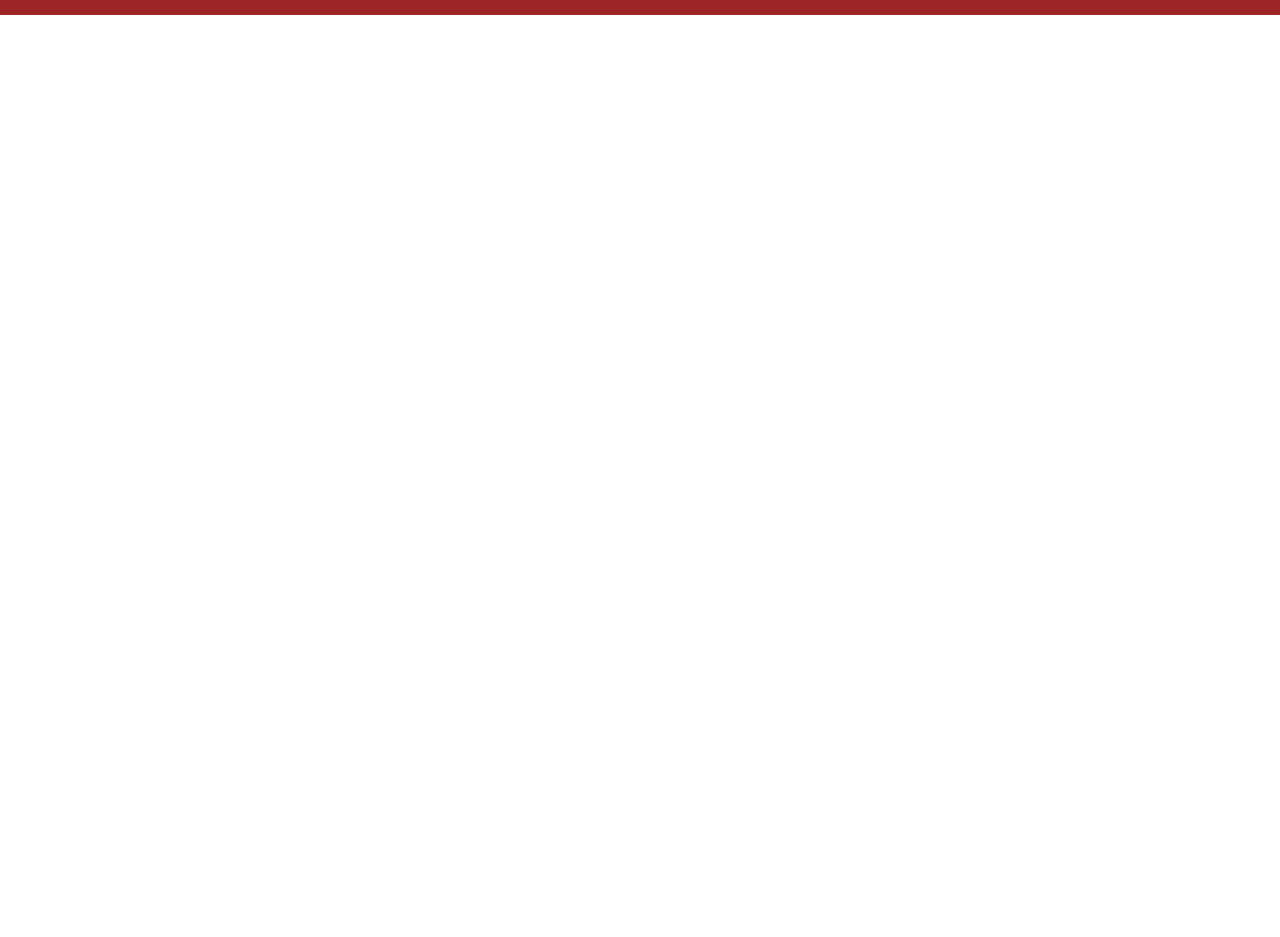
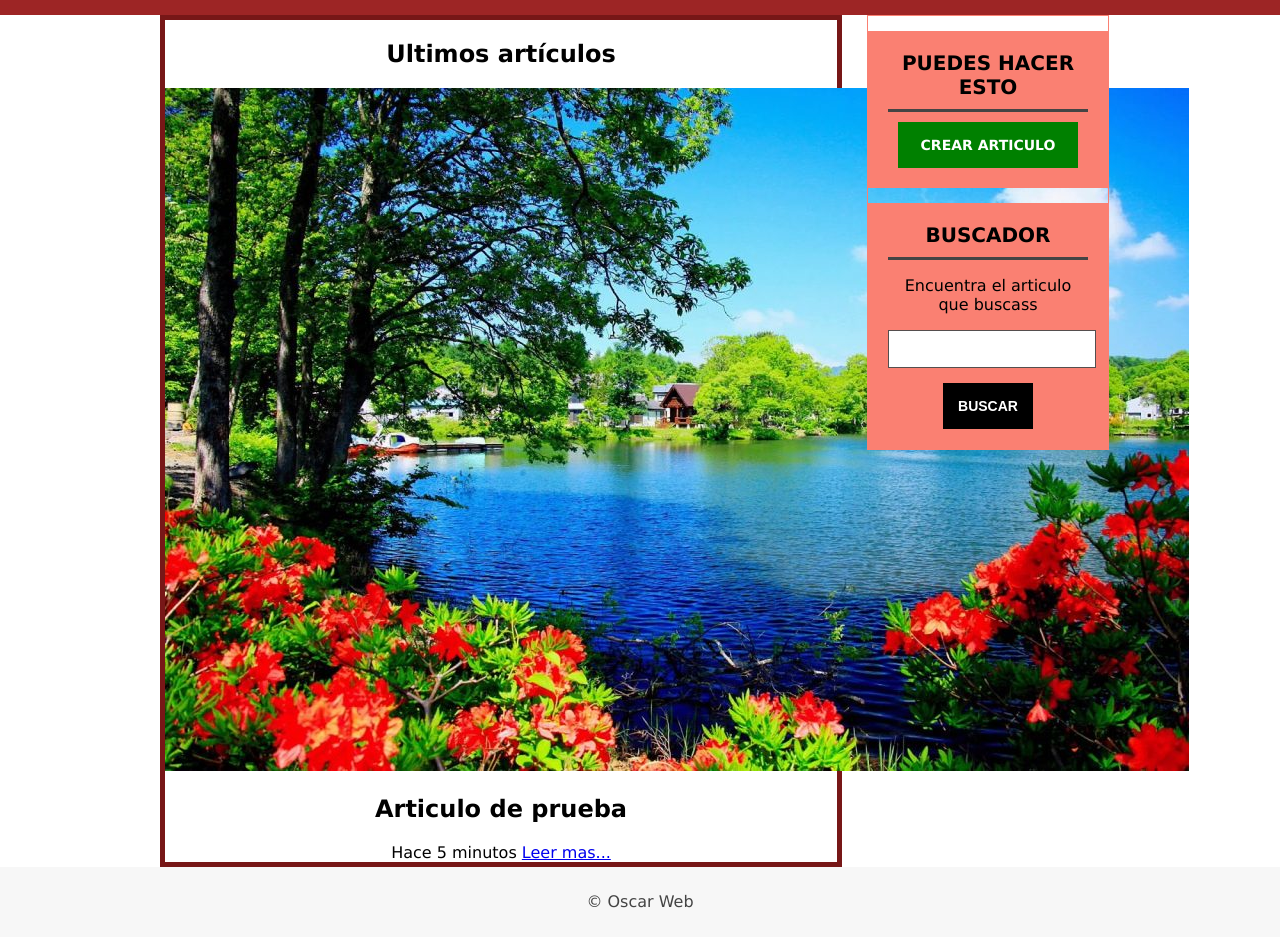
Before and after one commit to OscarArmasOP/Maquetacion-Web, a plain HTML site: page index.html in a window 1280 px wide. Shown: the part 500-1437 px from the top of the page. Before the commit the page ends 800 px from the top, so only its background shows below. Drawn offline with Linux system fonts and the light colour scheme.

Commit message:
Probando listado de articulos con JS

```diff
--- a/assets/css/styles.css
+++ b/assets/css/styles.css
@@ -12,14 +12,14 @@ body {
     width: 100%;
     background: rgb(255, 255, 255);
     border-bottom: 5px solid grey;
-    border-top: 10px solid lightblue;
+    border-top: 10px solid rgb(63, 11, 11);
 }
 
 #logo {
     width: 30%;
     font-size: 30px;
     float: left;
-    color: lightblue;
+    color: rgb(83, 22, 22);
     margin-top: 35px;
 }
 
@@ -135,12 +135,97 @@ body {
     color: withe;
 }
 
-.slider-small {
+#slider.slider-small {
     height: 150px;
 }
 
-.slider-small h1 {
+#slider.slider-small h1 {
     margin-top: 0px;
     padding: 0px;
-    padding-top: 150px;
+    padding-top: 50px;
 }
+
+#content {
+    width: 70%;
+    float: left;
+    border: 5px solid rgb(119, 23, 23);
+    min-height: 650px;
+    margin-right: 25px;
+    ;
+}
+
+#asidebar {
+    width: 25%;
+    float: left;
+    border: 1px solid salmon;
+}
+
+.sidebar-item {
+    background: salmon;
+    padding: 20px;
+    margin-top: 15px;
+}
+
+.sidebar-item .btn {
+    margin: 0px auto;
+    margin-top: 10px;
+    transition: 300ms all;
+}
+
+.sidebar-item .btn:hover {
+    background: #444444;
+    color: withe;
+}
+
+.sidebar-item h3 {
+    text-transform: uppercase;
+    font-size: 20px;
+    margin: 0px;
+    padding-bottom: 10px;
+    margin-bottom: 10px;
+    border-bottom: 3px solid #444444;
+}
+
+.btn {
+    display: block;
+    background: black;
+    color: white;
+    padding: 15px;
+    font-weight: bold;
+    text-transform: uppercase;
+    font-size: 14px;
+    text-decoration: none;
+    max-width: 150px;
+    border: none;
+    cursor: pointer;
+}
+
+.btn-success {
+    background: green;
+}
+
+input[type="text"] {
+    width: 100%;
+    height: 30px;
+    border: 1px solid #554e4e;
+    margin-bottom: 5px;
+    padding: 3px;
+    transition: 300ms all;
+}
+
+input[type="text"]:focus {
+    box-shadow: 0px 0px 5px #444444 inset;
+}
+
+#footer {
+    background: #f7f7f7;
+    width: 100%;
+    height: 70px;
+    line-height: 70px;
+    color: #444444;
+}
+
+#footer p {
+    margin: 0px;
+    padding: 0px;
+}
--- a/index.html
+++ b/index.html
@@ -48,6 +48,63 @@
         <a href="#" class="btnWhite">Ir al blog</a>
     </div>
 
+    <div class="center">
+        <section id="content">
+            <h2> Ultimos artículos</h2>
+            <script>
+                window.addEventListener("load", function(event) {
+                    var template = document.getElementById("article-template");
+                    var articles = document.getElementById("articles");
+                    // articles.appendChild(clonado);
+                    for (var i = 1; i <= 5; i++) {
+                        var clonado = template.cloneNode(true);
+                        var h2 = clonado.getElementsByTagName("h2")[0];
+                        h2.innerHTML = h2.textContent + ' ' + i;
+                        articles.appendChild("clonado");
+                    }
+                });
+            </script>
+            <!--Listado articulos-->
+            <div id="articles">
+                <article class="article-item" id="article-template">
+                    <div class="image-wrap">
+                        <img src="assets/img/paisaje.jpg" alt="paisaje" />
+                    </div>
+
+                    <h2>Articulo de prueba</h2>
+                    <span class="date">
+                        Hace 5 minutos
+                    </span>
+                    <a href="#"> Leer mas...</a>
+                </article>
+                <!--AÑADIR ARTICULOS VIA JS-->
+            </div>
+
+        </section>
+        <!--Barras laterales-->
+        <aside id="asidebar">
+            <div id="nav-blog" class="sidebar-item">
+                <h3>Puedes hacer esto</h3>
+                <a href="#" class="btn btn-success">Crear articulo</a>
+            </div>
+            <div id="search" class="sidebar-item">
+                <h3>Buscador</h3>
+                <p>Encuentra el articulo que buscass</p>
+                <form>
+                    <input type="text" name="search" />
+                    <input type="submit" name="submit" value="Buscar" class="btn" />
+                </form>
+            </div>
+        </aside>
+        <div class="clearFix"></div>
+    </div>
+    <footer id="footer">
+        <div class="center">
+            <p>
+                &copy; Oscar Web
+            </p>
+        </div>
+    </footer>
 </body>
 
 </html>
```
Also changed, not shown: assets/img/paisaje.jpg (added).
